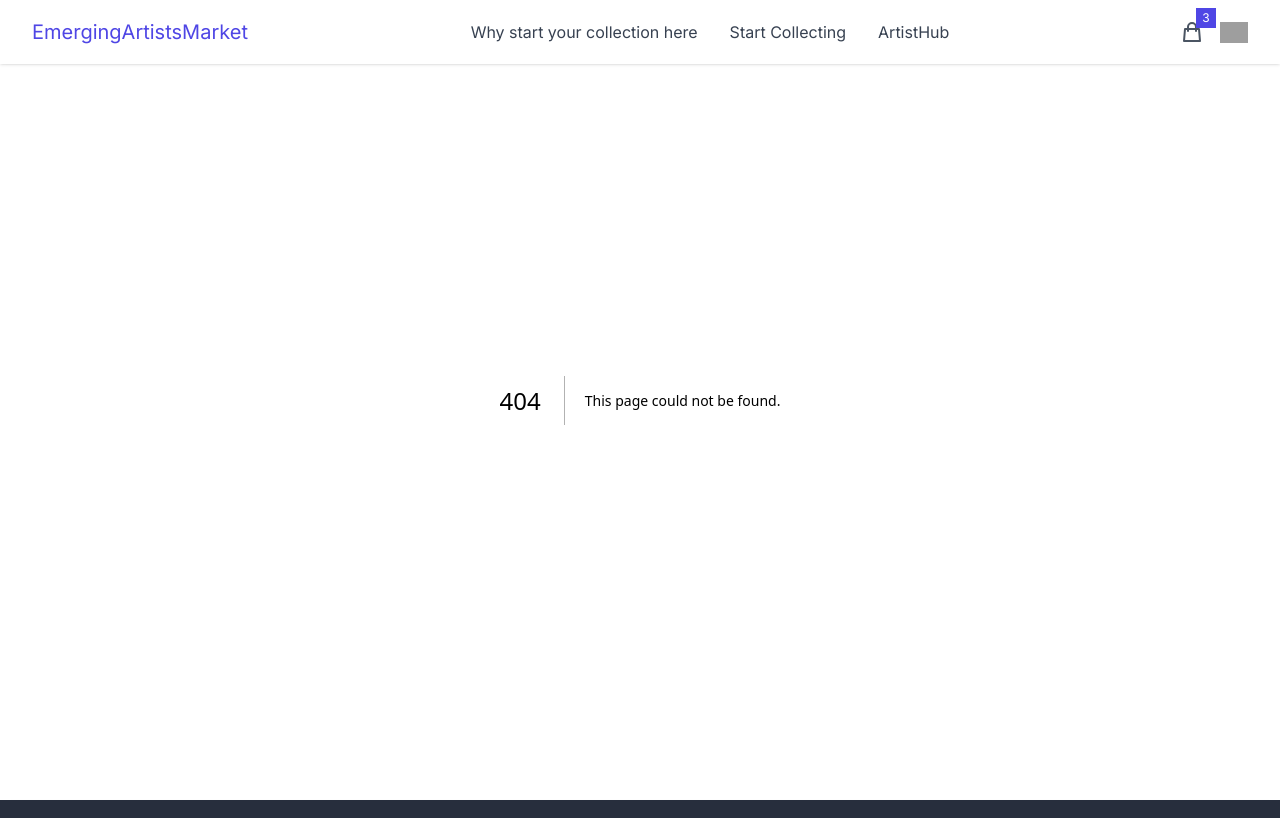
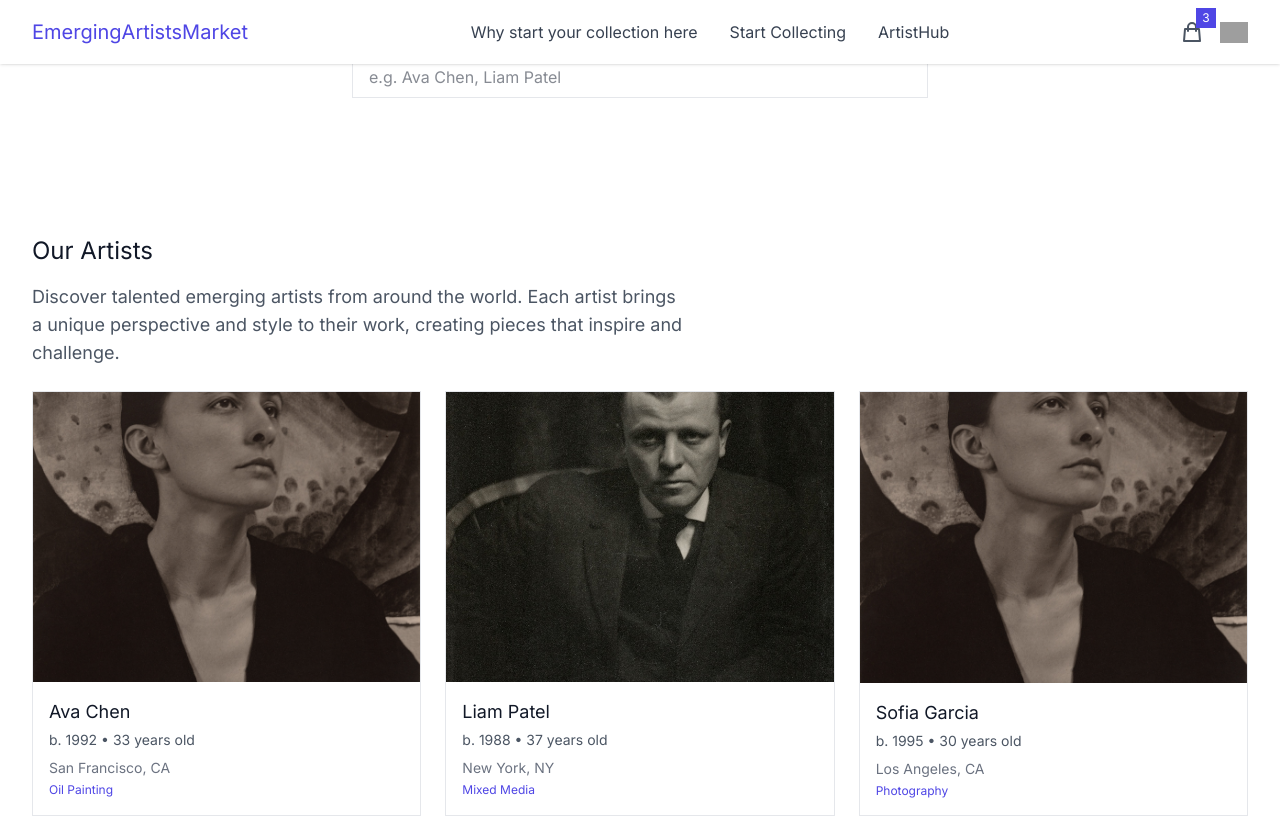
Before and after one commit to francograaff/emerging-artists, a Next.js app: page /universities in a window 1280 px wide. Before the commit this address had no page. Shown: the top 818 px of the page. Built offline with nearby package versions, Linux system fonts and the light colour scheme; grey boxes are pictures that could not be loaded.

Commit message:
add skeleton for university browser

```diff
--- /dev/null
+++ b/src/app/universities/page.tsx
@@ -0,0 +1,9 @@
+import UniversityBrowser from '@/components/universities/UniversityBrowser';
+
+export default function ArtistsPage() {
+  return (
+    <div className="max-w-7xl mx-auto px-4 sm:px-6 lg:px-8 bg-white" style={{ backgroundColor: 'white' }}>
+      <UniversityBrowser />
+    </div>
+  );
+}
--- /dev/null
+++ b/src/components/universities/UniversityBrowser.tsx
@@ -0,0 +1,106 @@
+"use client";
+import { useState } from 'react';
+import ArtistSearchBar from '@/components/artists/ArtistSearchBar';
+import ArtistGrid from '@/components/artists/ArtistGrid';
+import { Artist } from '@/types/artist';
+import { filterArtists } from '@/utils/artistFilters';
+
+// Sample artist data - in a real app, this would come from an API
+const MOCK_ARTISTS: Artist[] = [
+  {
+    id: 1,
+    name: 'Ava Chen',
+    birthYear: 1992,
+    image: '/images/default-25.jpg',
+    location: 'San Francisco, CA',
+    medium: 'Oil Painting',
+  },
+  {
+    id: 2,
+    name: 'Liam Patel',
+    birthYear: 1988,
+    image: '/images/default-23.jpg',
+    location: 'New York, NY',
+    medium: 'Mixed Media',
+  },
+  {
+    id: 3,
+    name: 'Sofia Garcia',
+    birthYear: 1995,
+    image:'/images/default-25.jpg',
+    location: 'Los Angeles, CA',
+    medium: 'Photography',
+  },
+  {
+    id: 4,
+    name: 'Maya Singh',
+    birthYear: 1990,
+    image: '/images/default-25.jpg',
+    location: 'Chicago, IL',
+    medium: 'Sculpture',
+  },
+  {
+    id: 5,
+    name: 'Noah Kim',
+    birthYear: 1987,
+    image: '/images/default-23.jpg',
+    location: 'Seattle, WA',
+    medium: 'Digital Art',
+  },
+  {
+    id: 6,
+    name: 'Emma Rossi',
+    birthYear: 1993,
+    image: '/images/default-25.jpg',
+    location: 'Boston, MA',
+    medium: 'Watercolor',
+  },
+  {
+    id: 7,
+    name: 'Alex Thompson',
+    birthYear: 1989,
+    image: '/images/default-23.jpg',
+    location: 'Austin, TX',
+    medium: 'Acrylic',
+  },
+  {
+    id: 8,
+    name: 'Zara Ahmed',
+    birthYear: 1991,
+    image: '/images/default-25.jpg',
+    location: 'Portland, OR',
+    medium: 'Printmaking',
+  },
+];
+
+export default function UniversityBrowser() {
+  const [searchQuery, setSearchQuery] = useState('');
+  const filteredArtists = filterArtists(MOCK_ARTISTS, searchQuery);
+
+  const handleSearch = (query: string) => {
+    setSearchQuery(query);
+  };
+
+  return (
+    <div className="flex flex-col gap-6 py-8 min-h-screen bg-white" style={{ backgroundColor: 'white' }}>
+      {/* Search Bar */}
+      <ArtistSearchBar artists={MOCK_ARTISTS} onSearch={handleSearch} />
+
+      {/* Divider */}
+      <div className="max-w-7xl mx-auto px-4 sm:px-6 lg:px-8">
+        <div className="border-t border-gray-200 my-8"></div>
+      </div>
+
+      {/* Artist Grid */}
+      <main className="flex-1 bg-white" style={{ backgroundColor: 'white' }}>
+        <h1 className="text-2xl font-bold mb-4 text-gray-900" style={{ color: '#111827' }}>Our Artists</h1>
+        <div className="prose prose-lg max-w-prose mb-6">
+          <p className="text-lg text-gray-600" style={{ color: '#4B5563' }}>
+            Discover talented emerging artists from around the world. Each artist brings a unique perspective and style to their work, creating pieces that inspire and challenge.
+          </p>
+        </div>
+        <ArtistGrid artists={filteredArtists} />
+      </main>
+    </div>
+  );
+}
```
